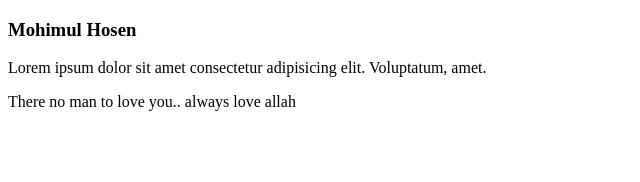
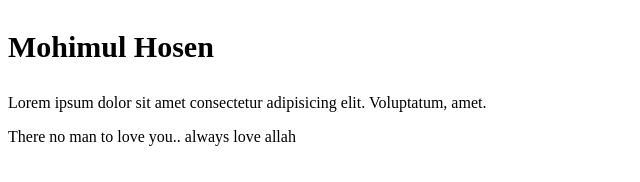
Before and after one commit to Mohimul/my-first-repo, a plain HTML site: page index.html in a window 1280 px wide. Shown: the whole page, without its empty margins (0-640 px from the left). Drawn offline with Linux system fonts and the light colour scheme.

Commit message:
added css

```diff
--- a/index.html
+++ b/index.html
@@ -5,6 +5,7 @@
     <meta http-equiv="X-UA-Compatible" content="IE=edge">
     <meta name="viewport" content="width=device-width, initial-scale=1.0">
     <title>my first repo</title>
+    <link rel="stylesheet" href="style.css">
 </head>
 <body>
     <h3>Mohimul Hosen</h3>
--- /dev/null
+++ b/style.css
@@ -0,0 +1,3 @@
+h3{
+    font-size: 30px;
+}
```
